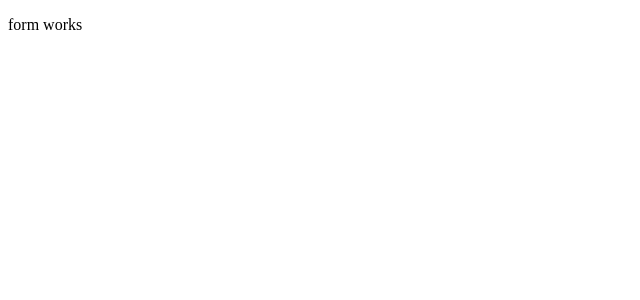
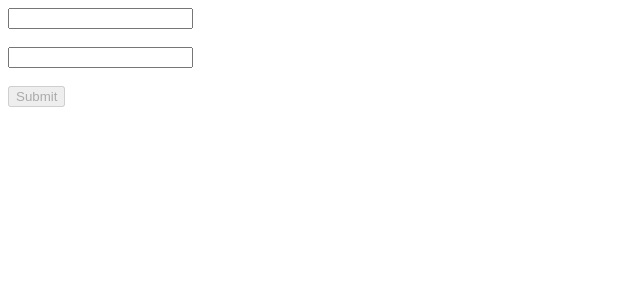
Before and after one commit to daliyajohn/Angular-basics, an Angular app: page /form in a window 1280 px wide. Shown: the top 300 px of the page, without its empty margins (0-640 px from the left). Built offline with nearby package versions, Linux system fonts and the light colour scheme.

Commit message:
Template driven form fix

```diff
--- a/src/app/form/form.component.html
+++ b/src/app/form/form.component.html
@@ -1,3 +1,11 @@
-<p>
-  form works
-</p>
+<form #form="ngForm" (ngSubmit)="submit(form.value)">
+  <input type="text" [(ngModel)]="firstName" name="firstname" #firstname required>
+  <div *ngIf="firstname.errors?.required">hjliuilul</div>
+  <br>
+  <br>
+  <input type="text" [(ngModel)]="lastName" name="lastname" #lastname>
+  <div *ngIf="lastname.touch  && lastname.valid">hjliuilul</div>
+  <br>
+  <br>
+  <button type="submit" [disabled]="!form.valid">Submit</button>
+</form>
--- a/src/app/form/form.component.ts
+++ b/src/app/form/form.component.ts
@@ -6,10 +6,14 @@ import { Component, OnInit } from '@angular/core';
   styleUrls: ['./form.component.css']
 })
 export class FormComponent implements OnInit {
+  firstName: string;
+  lastName: string;
 
-  constructor() { }
+  constructor() {}
 
-  ngOnInit() {
+  ngOnInit() {}
+
+  submit(ngForm) {
+    console.log(ngForm);
   }
-
 }
```
Also changed, not shown: src/app/app.module.ts (+3 -8 lines).
